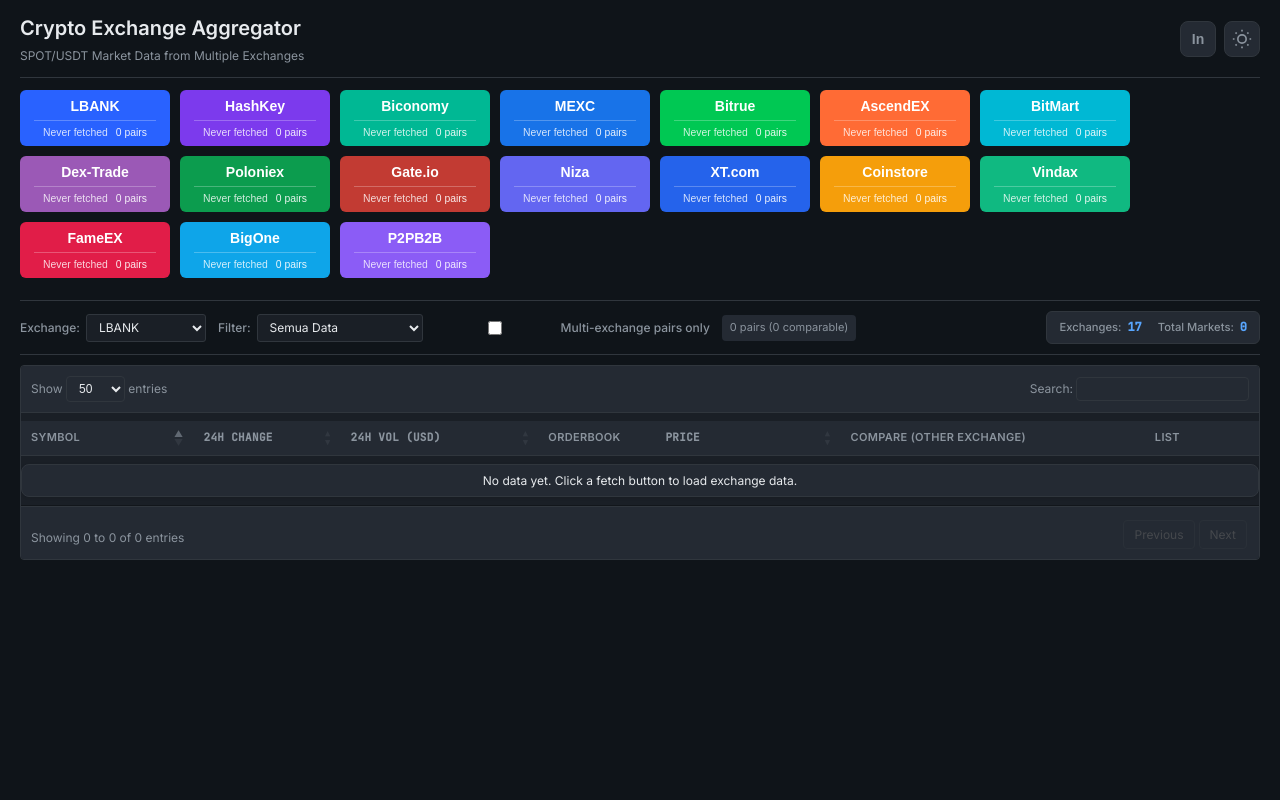
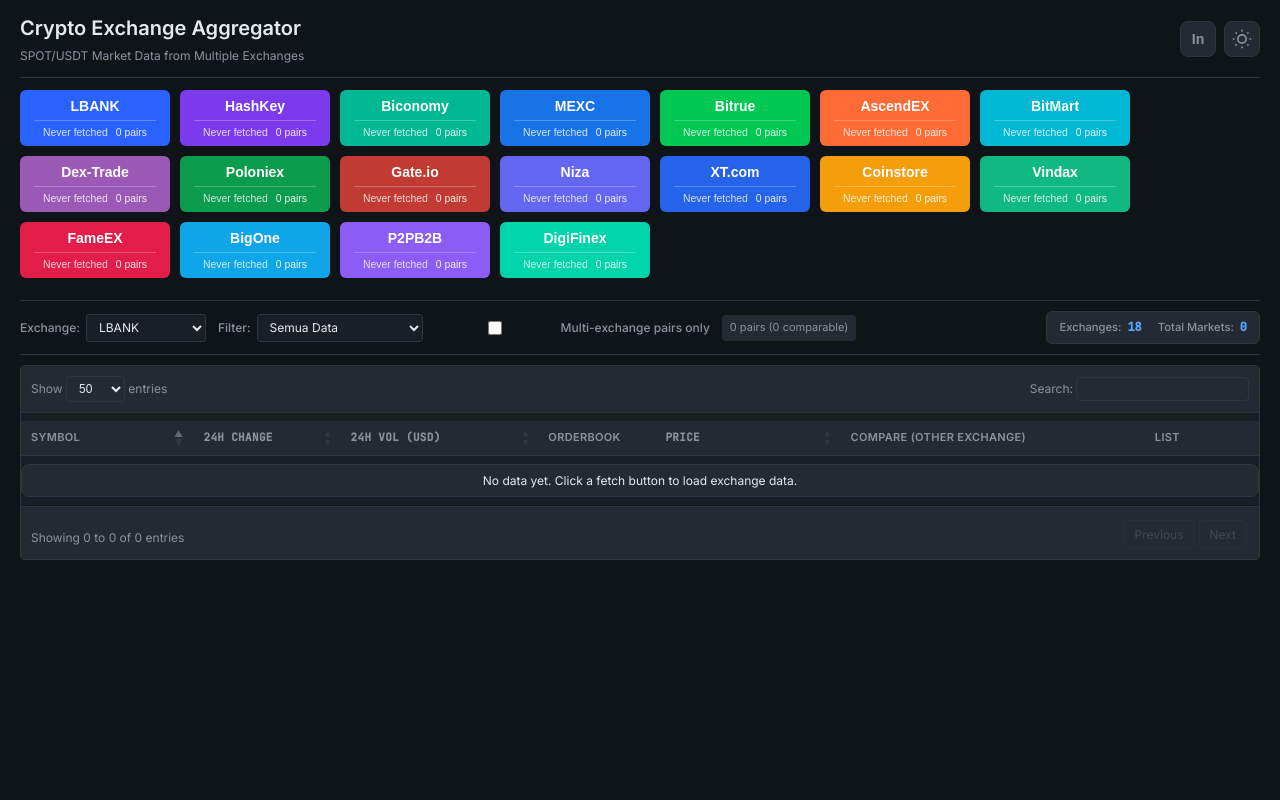
Before and after one commit to gosdorxda/arbit-replit, a Flask app: page / in a window 1280 px wide. Run offline with Flask 3, Linux system fonts and the light colour scheme; data that the repository does not hold is empty; some libraries are stand-ins or nearby versions.

Commit message:
Add DigiFinex cryptocurrency exchange integration and update styles
Integrates DigiFinex API, adds new routes, updates CSS for styling, and modifies frontend JavaScript to include the new exchange.

Replit-Commit-Author: Agent
Replit-Commit-Session-Id: 615c10ee-885e-4981-8827-456960ad2dd0
Replit-Commit-Checkpoint-Type: full_checkpoint
Replit-Commit-Event-Id: 640d9f54-55b7-407e-814a-a054cfed981d
Replit-Commit-Screenshot-Url: https://storage.googleapis.com/screenshot-production-us-central1/276226e9-068a-4e98-9e0a-e235d184c6fa/615c10ee-885e-4981-8827-456960ad2dd0/4OQFIda
Replit-Helium-Checkpoint-Created: true

```diff
--- a/adapters/__init__.py
+++ b/adapters/__init__.py
@@ -16,5 +16,6 @@ from .vindax import VindaxAdapter
 from .fameex import FameEXAdapter
 from .bigone import BigOneAdapter
 from .p2pb2b import P2PB2BAdapter
+from .digifinex import DigiFinexAdapter
 
-__all__ = ['BaseAdapter', 'LBankAdapter', 'HashKeyAdapter', 'BiconomyAdapter', 'MEXCAdapter', 'BitrueAdapter', 'AscendEXAdapter', 'BitMartAdapter', 'DexTradeAdapter', 'PoloniexAdapter', 'GateIOAdapter', 'NizaAdapter', 'XTAdapter', 'CoinstoreAdapter', 'VindaxAdapter', 'FameEXAdapter', 'BigOneAdapter', 'P2PB2BAdapter']
+__all__ = ['BaseAdapter', 'LBankAdapter', 'HashKeyAdapter', 'BiconomyAdapter', 'MEXCAdapter', 'BitrueAdapter', 'AscendEXAdapter', 'BitMartAdapter', 'DexTradeAdapter', 'PoloniexAdapter', 'GateIOAdapter', 'NizaAdapter', 'XTAdapter', 'CoinstoreAdapter', 'VindaxAdapter', 'FameEXAdapter', 'BigOneAdapter', 'P2PB2BAdapter', 'DigiFinexAdapter']
--- a/routes.py
+++ b/routes.py
@@ -2,7 +2,7 @@ from datetime import datetime
 from flask import render_template, jsonify, request
 from app import app, db
 from models import SpotTicker, FetchLog, MarketList
-from adapters import LBankAdapter, HashKeyAdapter, BiconomyAdapter, MEXCAdapter, BitrueAdapter, AscendEXAdapter, BitMartAdapter, DexTradeAdapter, PoloniexAdapter, GateIOAdapter, NizaAdapter, XTAdapter, CoinstoreAdapter, VindaxAdapter, FameEXAdapter, BigOneAdapter, P2PB2BAdapter
+from adapters import LBankAdapter, HashKeyAdapter, BiconomyAdapter, MEXCAdapter, BitrueAdapter, AscendEXAdapter, BitMartAdapter, DexTradeAdapter, PoloniexAdapter, GateIOAdapter, NizaAdapter, XTAdapter, CoinstoreAdapter, VindaxAdapter, FameEXAdapter, BigOneAdapter, P2PB2BAdapter, DigiFinexAdapter
 
 
 def save_tickers(tickers, exchange_name):
@@ -435,6 +435,29 @@ def fetch_p2pb2b():
         }), 500
 
 
+@app.route('/api/fetch/digifinex', methods=['POST'])
+def fetch_digifinex():
+    try:
+        adapter = DigiFinexAdapter()
+        tickers = adapter.fetch_usdt_tickers()
+        save_tickers(tickers, adapter.exchange_name)
+        log_fetch(adapter.exchange_name, 'success', len(tickers))
+
+        return jsonify({
+            'status': 'success',
+            'exchange': adapter.exchange_name,
+            'pairs_count': len(tickers),
+            'message': f'Successfully fetched {len(tickers)} USDT pairs from DigiFinex'
+        })
+    except Exception as e:
+        log_fetch('DIGIFINEX', 'error', error_message=str(e))
+        return jsonify({
+            'status': 'error',
+            'exchange': 'DIGIFINEX',
+            'message': str(e)
+        }), 500
+
+
 @app.route('/api/tickers')
 def get_tickers():
     draw = request.args.get('draw', 1, type=int)
@@ -599,6 +622,7 @@ def get_status():
     fameex_log = FetchLog.query.filter_by(exchange='FAMEEX').order_by(FetchLog.fetched_at.desc()).first()
     bigone_log = FetchLog.query.filter_by(exchange='BIGONE').order_by(FetchLog.fetched_at.desc()).first()
     p2pb2b_log = FetchLog.query.filter_by(exchange='P2PB2B').order_by(FetchLog.fetched_at.desc()).first()
+    digifinex_log = FetchLog.query.filter_by(exchange='DIGIFINEX').order_by(FetchLog.fetched_at.desc()).first()
 
     lbank_count = SpotTicker.query.filter_by(exchange='LBANK').count()
     hashkey_count = SpotTicker.query.filter_by(exchange='HASHKEY').count()
@@ -617,10 +641,11 @@ def get_status():
     fameex_count = SpotTicker.query.filter_by(exchange='FAMEEX').count()
     bigone_count = SpotTicker.query.filter_by(exchange='BIGONE').count()
     p2pb2b_count = SpotTicker.query.filter_by(exchange='P2PB2B').count()
+    digifinex_count = SpotTicker.query.filter_by(exchange='DIGIFINEX').count()
 
     exchanges = ['LBANK', 'HASHKEY', 'BICONOMY', 'MEXC', 'BITRUE', 'ASCENDEX',
                  'BITMART', 'DEXTRADE', 'POLONIEX', 'GATEIO', 'NIZA', 'XT',
-                 'COINSTORE', 'VINDAX', 'FAMEEX', 'BIGONE', 'P2PB2B']
+                 'COINSTORE', 'VINDAX', 'FAMEEX', 'BIGONE', 'P2PB2B', 'DIGIFINEX']
 
     from sqlalchemy import func
     blacklist_counts = dict(db.session.query(
@@ -771,6 +796,14 @@ def get_status():
             'blacklist_count': blacklist_counts.get('P2PB2B', 0),
             'whitelist_count': whitelist_counts.get('P2PB2B', 0),
             'walletlock_count': walletlock_counts.get('P2PB2B', 0)
+        },
+        'digifinex': {
+            'last_fetch': digifinex_log.fetched_at.isoformat() if digifinex_log else None,
+            'status': digifinex_log.status if digifinex_log else 'never',
+            'pairs_count': digifinex_count,
+            'blacklist_count': blacklist_counts.get('DIGIFINEX', 0),
+            'whitelist_count': whitelist_counts.get('DIGIFINEX', 0),
+            'walletlock_count': walletlock_counts.get('DIGIFINEX', 0)
         }
     })
 
@@ -814,6 +847,8 @@ def get_orderbook(exchange, symbol):
             adapter = BigOneAdapter()
         elif exchange.upper() == 'P2PB2B':
             adapter = P2PB2BAdapter()
+        elif exchange.upper() == 'DIGIFINEX':
+            adapter = DigiFinexAdapter()
         else:
             return jsonify({
                 'status': 'error',
--- a/static/css/style.css
+++ b/static/css/style.css
@@ -23,6 +23,7 @@
     --fameex-color: #e11d48;       /* Rose */
     --bigone-color: #0ea5e9;       /* Sky */
     --p2pb2b-color: #8b5cf6;       /* Violet */
+    --digifinex-color: #00d4aa;    /* Teal */
 
     /* ---- EXCHANGE HOVER COLORS (darker shade for hover) ---- */
     --lbank-hover: #1e4dd8;
@@ -42,6 +43,7 @@
     --gateio-hover: #a32e27;
     --niza-hover: #4338ca;
     --p2pb2b-hover: #7c3aed;
+    --digifinex-hover: #00b894;
 }
 
 :root,
@@ -485,6 +487,16 @@ body {
     transform: translateY(-1px);
 }
 
+.digifinex-btn {
+    background-color: var(--digifinex-color);
+    color: white;
+}
+
+.digifinex-btn:hover:not(:disabled) {
+    background-color: var(--digifinex-hover);
+    transform: translateY(-1px);
+}
+
 .status-row {
     display: flex;
     flex-direction: column;
@@ -948,6 +960,11 @@ td {
 .exchange-badge.p2pb2b {
     background-color: rgba(139, 92, 246, 0.2);
     color: var(--p2pb2b-color);
+}
+
+.exchange-badge.digifinex {
+    background-color: rgba(0, 212, 170, 0.2);
+    color: var(--digifinex-color);
 }
 
 .td-symbol {
@@ -1325,6 +1342,11 @@ a.peer-exchange:hover {
     color: var(--p2pb2b-color);
 }
 
+.peer-exchange.digifinex {
+    background-color: rgba(0, 212, 170, 0.3);
+    color: var(--digifinex-color);
+}
+
 .peer-price {
     font-family: 'JetBrains Mono', monospace;
     font-size: 0.8125rem;
--- a/static/js/main.js
+++ b/static/js/main.js
@@ -40,6 +40,8 @@ function getExchangeUrl(exchange, symbol) {
             return `https://big.one/en/trade/${base}-USDT`;
         case 'P2PB2B':
             return `https://p2pb2b.com/trade/${base}_USDT`;
+        case 'DIGIFINEX':
+            return `https://www.digifinex.com/en-ww/trade/USDT/${base}`;
         default:
             return '#';
     }
@@ -287,9 +289,10 @@ async function loadStatus() {
         updateStatusDisplay('fameex', data.fameex);
         updateStatusDisplay('bigone', data.bigone);
         updateStatusDisplay('p2pb2b', data.p2pb2b);
+        updateStatusDisplay('digifinex', data.digifinex);
 
         let totalMarkets = 0;
-        const exchanges = ['lbank', 'hashkey', 'biconomy', 'mexc', 'bitrue', 'ascendex', 'bitmart', 'dextrade', 'poloniex', 'gateio', 'niza', 'xt', 'coinstore', 'vindax', 'fameex', 'bigone', 'p2pb2b'];
+        const exchanges = ['lbank', 'hashkey', 'biconomy', 'mexc', 'bitrue', 'ascendex', 'bitmart', 'dextrade', 'poloniex', 'gateio', 'niza', 'xt', 'coinstore', 'vindax', 'fameex', 'bigone', 'p2pb2b', 'digifinex'];
         exchanges.forEach(ex => {
             if (data[ex] && data[ex].pairs_count) {
                 totalMarkets += data[ex].pairs_count;
--- a/templates/index.html
+++ b/templates/index.html
@@ -220,6 +220,17 @@
                         <span class="btn-list"></span>
                     </div>
                 </button>
+                <button id="btn-digifinex" class="fetch-btn digifinex-btn" onclick="fetchData('digifinex')">
+                    <div class="btn-main">
+                        <span class="btn-name">DigiFinex</span>
+                        <span class="spinner"></span>
+                    </div>
+                    <div class="btn-status">
+                        <span class="btn-time">Never fetched</span>
+                        <span class="btn-pairs">0 pairs</span>
+                        <span class="btn-list"></span>
+                    </div>
+                </button>
             </div>
         </section>
 
@@ -246,6 +257,7 @@
                         <option value="FAMEEX">FAMEEX</option>
                         <option value="BIGONE">BIGONE</option>
                         <option value="P2PB2B">P2PB2B</option>
+                        <option value="DIGIFINEX">DIGIFINEX</option>
                     </select>
                 </div>
                 <div class="filter-item">
@@ -270,7 +282,7 @@
                 <div class="filter-item stats-info">
                     <div class="stat-item">
                         <span class="stat-label">Exchanges:</span>
-                        <span class="stat-value" id="total-exchanges">17</span>
+                        <span class="stat-value" id="total-exchanges">18</span>
                     </div>
                     <div class="stat-item">
                         <span class="stat-label">Total Markets:</span>
```
Also changed, not shown: adapters/digifinex.py (added, +108 -0 lines).
